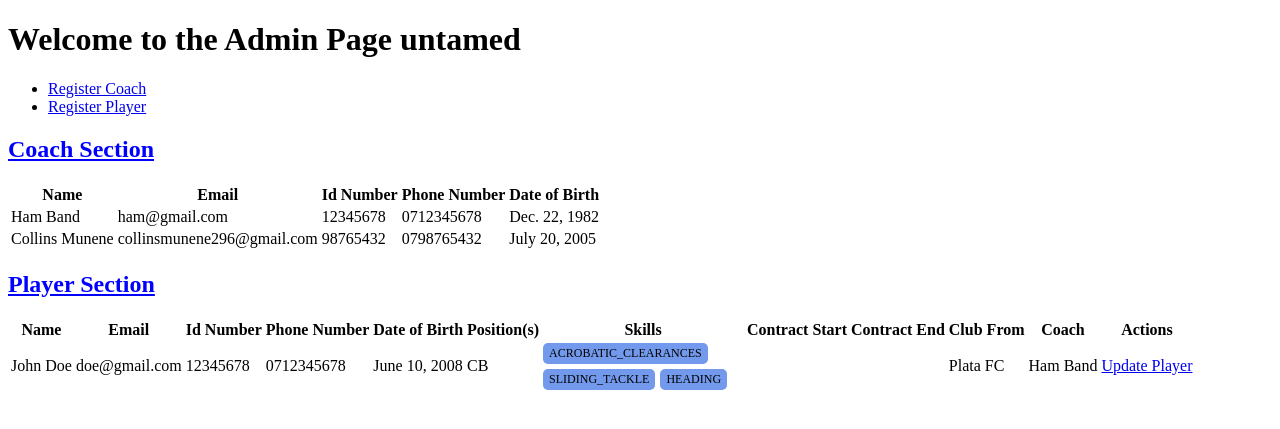
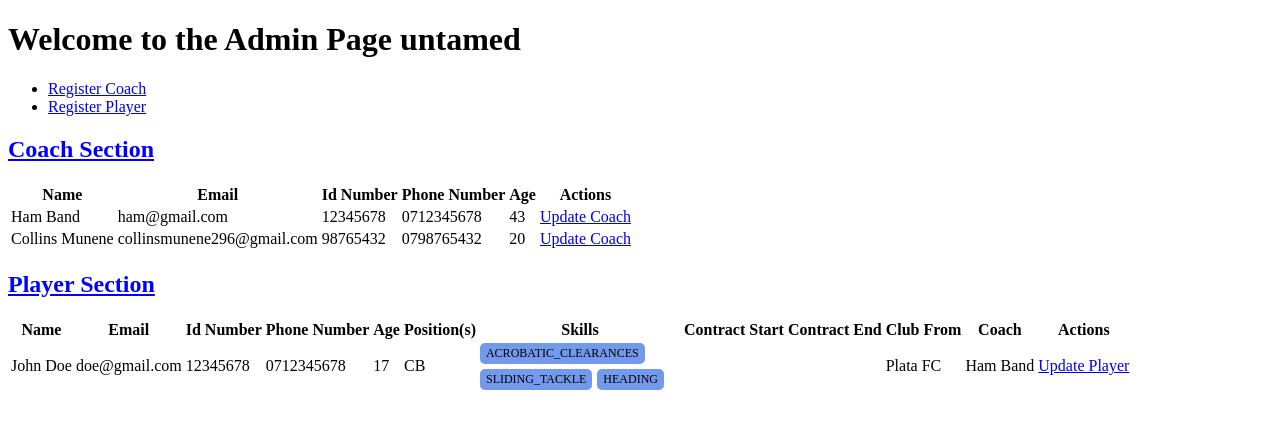
Before and after one commit to collins05-munene/dj4e-projects, a Django app: page /admin in a window 1280 px wide. Shown: the top 429 px of the page. Run offline with Django 5.2, Linux system fonts and the light colour scheme; a user stored in the database is signed in; data comes from the database, SQL or seed files in the repository; both versions use the stored data as it was after the commit.

Commit message:
Add update coach functionality

```diff
--- a/Football-Academy/apps/models.py
+++ b/Football-Academy/apps/models.py
@@ -25,7 +25,10 @@ class Coach(models.Model):
     @property
     def age(self):
         today = date.today()
-        return today.year - self.date_of_birth.year - (today.month, today.day) < (self.date_of_birth.month, self.date_of_birth.day)
+        age = today.year - self.date_of_birth.year
+        if (today.month, today.day) < (self.date_of_birth.month, self.date_of_birth.day):
+            age-=1
+        return age
 
     def __str__(self):
         return f'{self.name}'
@@ -116,7 +119,10 @@ class Player(models.Model):
     @property
     def age(self):
         today = date.today()
-        return today.year - self.date_of_birth.year - ((today.month, today.day) < (self.date_of_birth.month, self.date_of_birth.day))
+        age = today.year - self.date_of_birth.year
+        if (today.month, today.day) < (self.date_of_birth.month, self.date_of_birth.day):
+            age -= 1
+        return age
 
     class Meta:
         ordering = ['-created_at']
--- a/Football-Academy/apps/templates/apps/admin.html
+++ b/Football-Academy/apps/templates/apps/admin.html
@@ -16,7 +16,8 @@
                 <th>Email</th>
                 <th>Id Number</th>
                 <th>Phone Number</th>
-                <th>Date of Birth</th>
+                <th>Age</th>
+                <th>Actions</th>
             </tr>
         </thead>
         <tbody>
@@ -26,7 +27,8 @@
                 <td>{{coach.email}}</td>
                 <td>{{coach.id_no}}</td>
                 <td>{{coach.phone_number}}</td>
-                <td>{{coach.date_of_birth}}</td>
+                <td>{{coach.age}}</td>
+                <td><a href="{% url 'apps:update-coach' coach.id %}">Update Coach</a></td>
              </tr>
              {% empty %}
              <tr>
@@ -43,7 +45,7 @@
                 <th>Email</th>
                 <th>Id Number</th>
                 <th>Phone Number</th>
-                <th>Date of Birth</th>
+                <th>Age</th>
                 <th>Position(s)</th>
                 <th>Skills</th>
                 <th>Contract Start</th>
@@ -60,7 +62,7 @@
                     <td>{{player.email}}</td>
                     <td>{{player.id_no}}</td>
                     <td>{{player.phone_number}}</td>
-                    <td>{{player.date_of_birth}}</td>
+                    <td>{{player.age}}</td>
                     {% for position in player.player_position.all %}
                         <td>{{position.position}}</td>
                     {% endfor %}
@@ -77,6 +79,7 @@
                     <td>{{player.coach}}</td>
                     <td>
                         <a href="{% url 'apps:update-player' player.id %}">Update Player</a>
+
                     </td>
                 </tr>
             {% empty %}
--- a/Football-Academy/apps/urls.py
+++ b/Football-Academy/apps/urls.py
@@ -10,5 +10,6 @@ urlpatterns = [
     path('coach-page', views.CoachPage.as_view(), name="coach-page"),
     path('register-player', views.RegisterPlayer.as_view(), name='register-player'),
     path('player-page/', views.PlayerPage.as_view(), name='player-page'),
-    path('update/<int:pk>/', views.UpdatePlayer.as_view(), name='update-player')
+    path('update/<int:pk>/', views.UpdatePlayer.as_view(), name='update-player'),
+    path('update-coach/<int:pk>/', views.UpdateCoach.as_view(), name='update-coach'),
 ]
--- a/Football-Academy/apps/views.py
+++ b/Football-Academy/apps/views.py
@@ -8,7 +8,7 @@ from django.contrib.auth import authenticate, login
 from django.contrib.auth.models import User
 from .models import Player, Coach
 from django.contrib import messages
-from .forms import PlayerRegisterForm, PlayerUpdateForm
+from .forms import PlayerRegisterForm, PlayerUpdateForm, CoachUpdateForm
 from django.db import transaction
 
 # Create your views here.
@@ -86,11 +86,11 @@ class CreateCoach(View):
 
         if password != confirm_password:
             messages.error(request, "Passwords do not match")
-            return redirect("create-coach")
+            return redirect("apps:create-coach")
 
         if User.objects.filter(username=username).exists():
             messages.error(request, 'Username already exists')
-            return redirect("create-coach")
+            return redirect("apps:create-coach")
 
         user = User.objects.create_user(username=username,password=password)
 
@@ -99,7 +99,13 @@ class CreateCoach(View):
         messages.success(request, f"Coach {name} registered successfully")
 
 
-        return redirect("login")
+        return redirect("apps:login")
+
+class UpdateCoach(UpdateView):
+    model = Coach
+    form_class = CoachUpdateForm
+    template_name = 'apps/update-player.html'
+    success_url = reverse_lazy('apps:admin-page')
 
 class PlayerPage(View):
     def get(self, request):
```
Also changed, not shown: Football-Academy/apps/forms.py (+10 -1 lines), Football-Academy/db.sqlite3.
